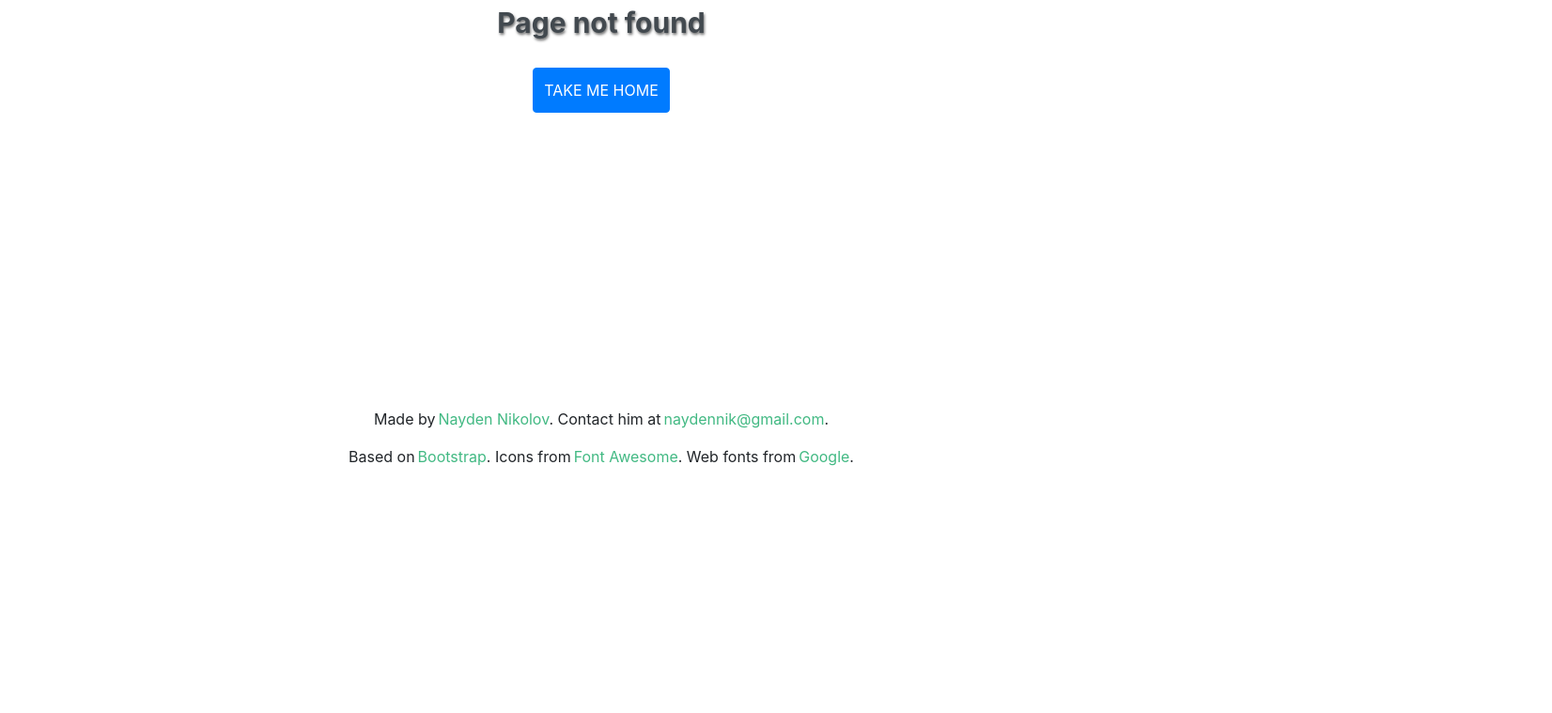
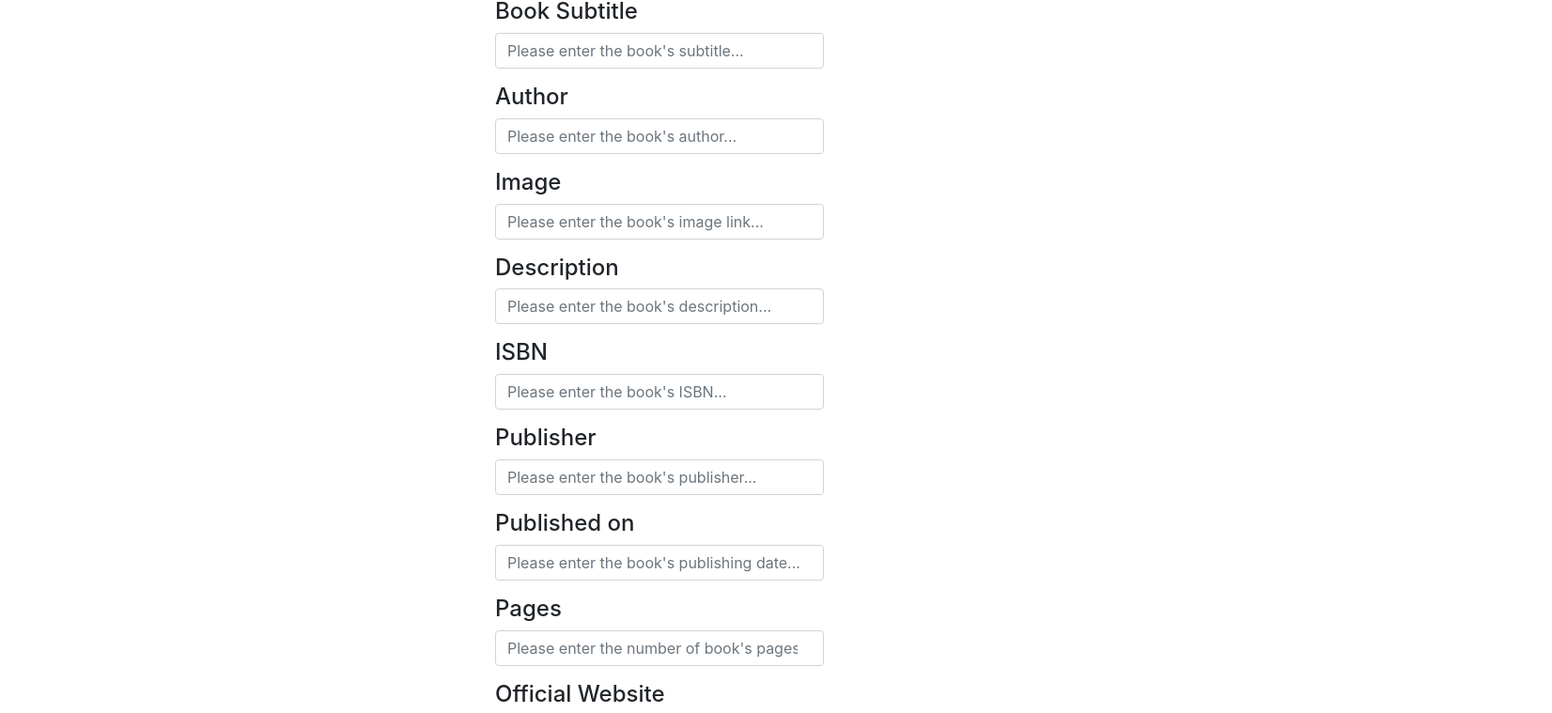
Before and after one commit to naydennik/js-books-react, a React (Create React App) app: page /create in a window 1280 px wide. Shown: the part 291-1050 px from the top of the page at 94% size, 1652 px wide, since content can reach past the window. Before the commit the page ends 855 px from the top, so only its background shows below. Built offline with nearby package versions, Linux system fonts and the light colour scheme.

Commit message:
Created the Create Page

```diff
--- a/src/components/footer/index.js
+++ b/src/components/footer/index.js
@@ -3,7 +3,7 @@ import styles from "./index.module.css";
 
 const Footer = () => {
   return (
-    <footer className={styles.footer}>
+    <footer id={styles.footer}>
       <div className="row text-center">
         <div className="col-lg-12">
           <p>
--- a/src/components/footer/index.module.css
+++ b/src/components/footer/index.module.css
@@ -1,8 +1,8 @@
-.footer a {
+#footer a {
   padding-left: 3px;
 }
 
-.footer {
+#footer {
   position: relative;
   flex-shrink: 0;
   padding: 50px;
--- a/src/components/header/index.js
+++ b/src/components/header/index.js
@@ -68,7 +68,7 @@ const Header = () => {
                   ALL BOOKS
                 </a>
                 <div className="dropdown-divider"></div>
-                <a className="dropdown-item" href="">
+                <a className="dropdown-item" href="/create">
                   CREATE BOOK
                 </a>
               </div>
--- /dev/null
+++ b/src/components/input-create/index.js
@@ -0,0 +1,18 @@
+import React from "react";
+
+const InputCreate = ({ title, id, type, placeholder, name }) => {
+  return (
+    <div className="form-group">
+      <h4>{title}</h4>
+      <input
+        className="form-control"
+        id={id}
+        type={type}
+        placeholder={placeholder}
+        name={name}
+      />
+    </div>
+  );
+};
+
+export default InputCreate;
--- a/src/navigation.js
+++ b/src/navigation.js
@@ -6,6 +6,7 @@ import ErrorPage from "./pages/error";
 import BooksPage from "./pages/books";
 import LoginPage from "./pages/login";
 import RegisterPage from "./pages/register";
+import CreatePage from "./pages/create";
 
 const Navigation = () => {
   return (
@@ -16,6 +17,7 @@ const Navigation = () => {
         <Route path="/about" component={AboutPage} />
         <Route path="/login" component={LoginPage} />
         <Route path="/register" component={RegisterPage} />
+        <Route path="/create" component={CreatePage} />
         <Route component={ErrorPage} />
       </Switch>
     </BrowserRouter>
--- /dev/null
+++ b/src/pages/create/index.js
@@ -0,0 +1,100 @@
+import React from "react";
+import Header from "../../components/header";
+import Footer from "../../components/footer";
+import InputCreate from "../../components/input-create";
+import styles from "./index.module.css";
+
+const CreatePage = () => {
+  return (
+    <div>
+      <Header />
+      <div className="container" id={styles.container}>
+        <div className="row space-top">
+          <div className="col-md-12">
+            <h1>Create Book</h1>
+            <br />
+          </div>
+        </div>
+        <form>
+          <div className="row space-top">
+            <div className="col-md-4">
+              <InputCreate
+                title="Book Title"
+                id="title"
+                type="text"
+                placeholder="Please enter the book's title..."
+                name="title"
+              />
+              <InputCreate
+                title="Book Subtitle"
+                id="subtitle"
+                type="text"
+                placeholder="Please enter the book's subtitle..."
+                name="subtitle"
+              />
+              <InputCreate
+                title="Author"
+                id="author"
+                type="text"
+                placeholder="Please enter the book's author..."
+                name="author"
+              />
+              <InputCreate
+                title="Image"
+                id="image"
+                type="text"
+                placeholder="Please enter the book's image link..."
+                name="image"
+              />
+              <InputCreate
+                title="Description"
+                id="description"
+                type="text"
+                placeholder="Please enter the book's description..."
+                name="description"
+              />
+              <InputCreate
+                title="ISBN"
+                id="isbn"
+                type="number"
+                placeholder="Please enter the book's ISBN..."
+                name="isbn"
+              />
+              <InputCreate
+                title="Publisher"
+                id="publisher"
+                type="text"
+                placeholder="Please enter the book's publisher..."
+                name="publisher"
+              />
+              <InputCreate
+                title="Published on"
+                id="published"
+                type="text"
+                placeholder="Please enter the book's publishing date..."
+                name="published"
+              />
+              <InputCreate
+                title="Pages"
+                id="pages"
+                type="number"
+                placeholder="Please enter the number of book's pages..."
+                name="pages"
+              />
+              <InputCreate
+                title="Official Website"
+                id="website"
+                type="text"
+                placeholder="Please enter the link to book's official website..."
+                name="website"
+              />
+            </div>
+          </div>
+        </form>
+      </div>
+      <Footer />
+    </div>
+  );
+};
+
+export default CreatePage;
--- /dev/null
+++ b/src/pages/create/index.module.css
@@ -0,0 +1,4 @@
+#container {
+  margin-left: 40%;
+  margin-top: 5%;
+}
```
